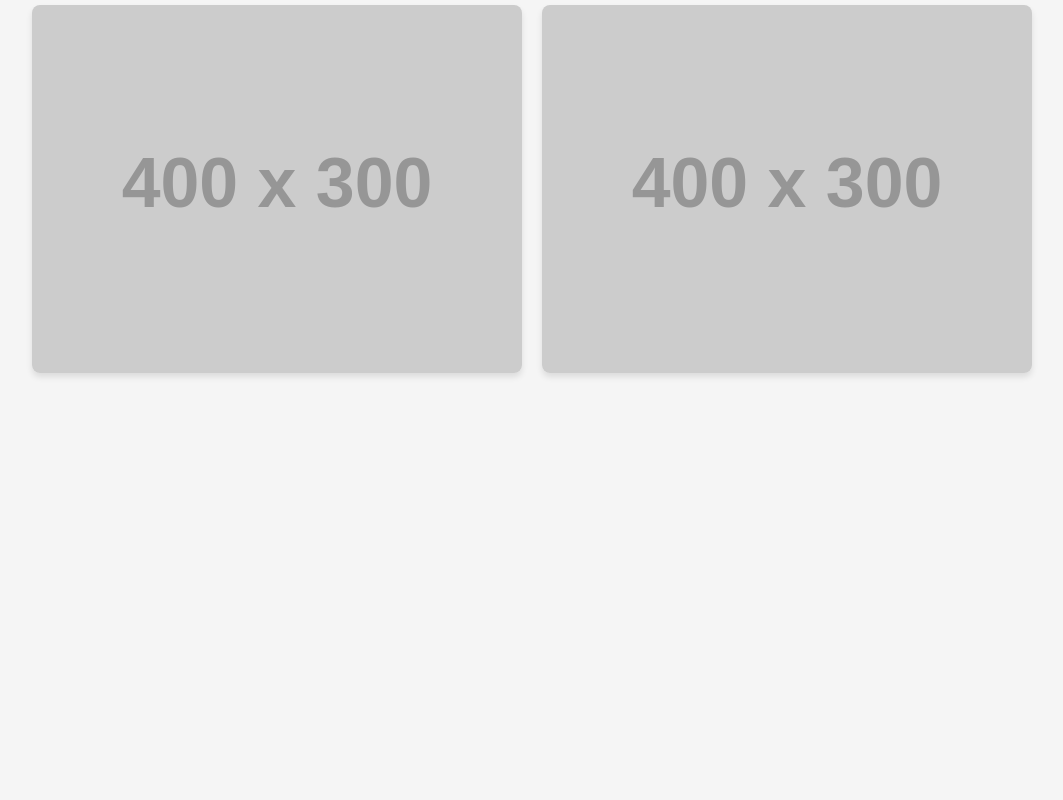
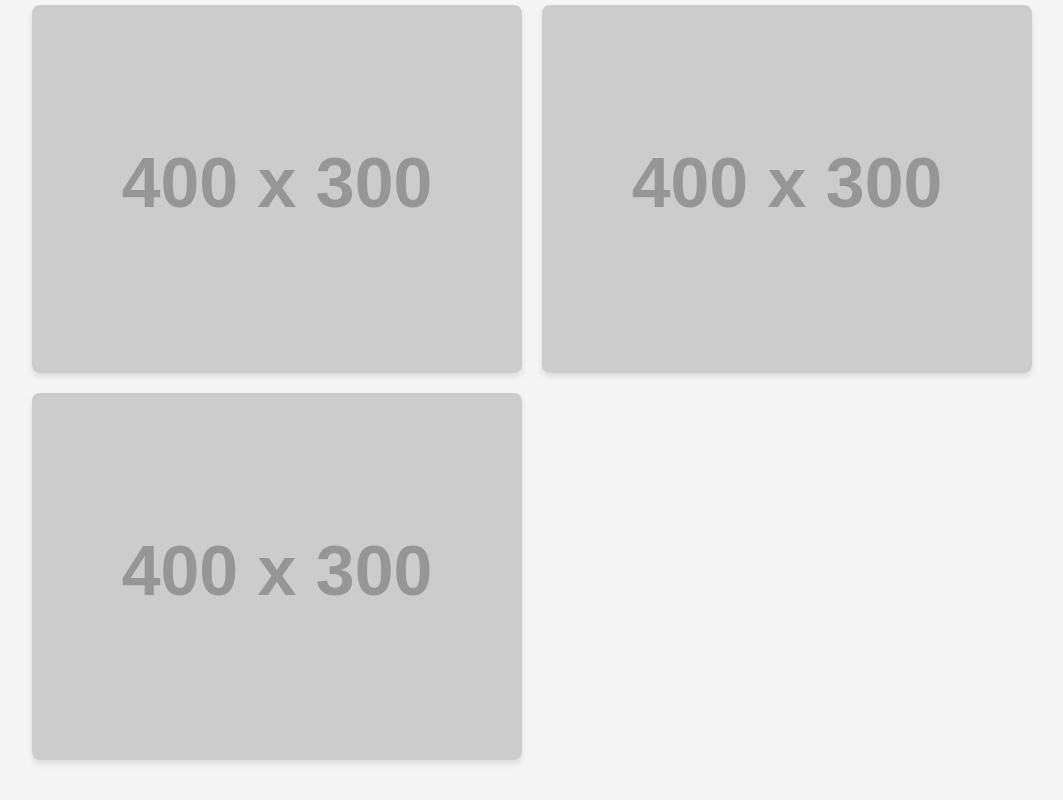
Before and after one commit to danieljulia/web_sencillo, a plain HTML site: page index.html in a window 1280 px wide. Shown: the part 895-1695 px from the top of the page, without its empty margins (108-1171 px from the left). Before the commit the page ends 1308 px from the top, so only its background shows below. Drawn offline with Linux system fonts and the light colour scheme; placeholder pictures from the web are drawn by us.

Commit message:
otra imagen

```diff
--- a/index.html
+++ b/index.html
@@ -27,6 +27,9 @@
         <div class="image-item">
             <img src="https://placehold.co/400x300/10b981/ffffff?text=Image+4" alt="Image 4">
         </div>
+               <div class="image-item">
+            <img src="https://placehold.co/400x300/10b981/ffffff?text=Image+4" alt="Image 4">
+        </div>
     </div>
 </body>
 </html>
```
